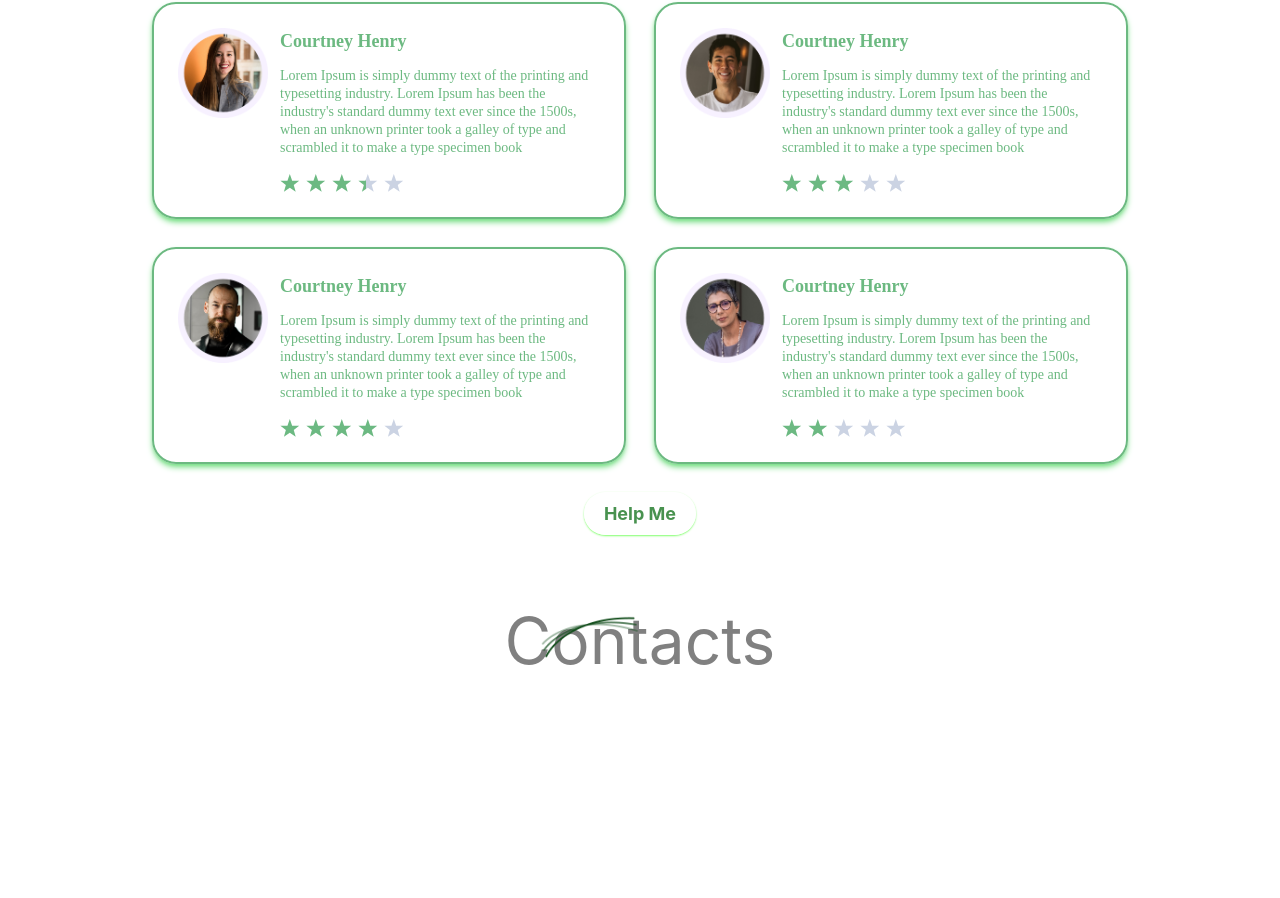
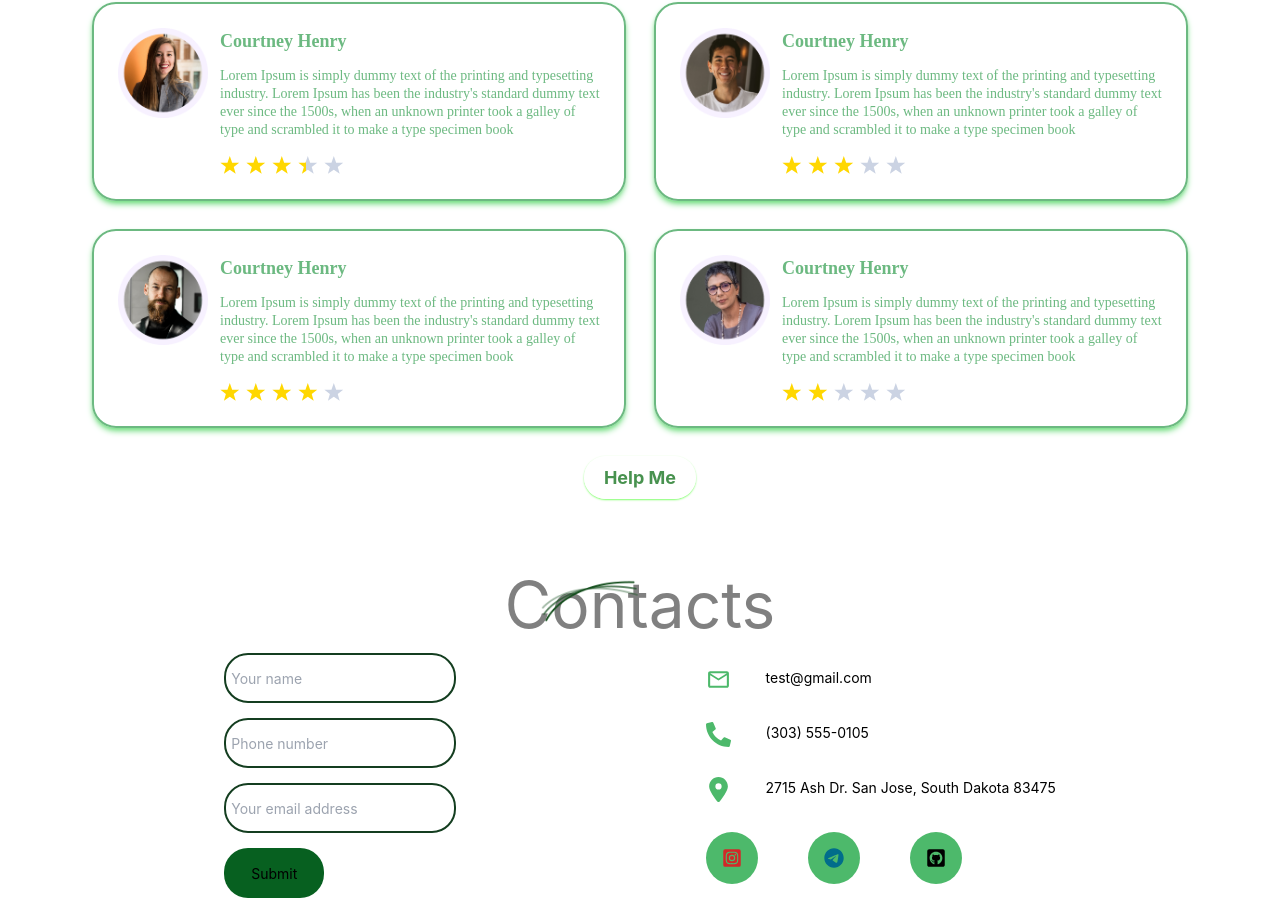
Before and after one commit to samariddin1661/roundr, a React (Create React App) app: page / in a window 1280 px wide. Shown: the part 2617-3515 px from the top of the page. Before the commit the page ends 3306 px from the top, so only its background shows below. Built offline with nearby package versions, Linux system fonts and the light colour scheme.

Commit message:
Contact
Contacts

```diff
--- a/package.json
+++ b/package.json
@@ -8,6 +8,7 @@
     "@testing-library/user-event": "^13.5.0",
     "react": "^18.2.0",
     "react-dom": "^18.2.0",
+    "react-icons": "^5.0.1",
     "react-scripts": "5.0.1",
     "react-star-ratings": "^2.3.0",
     "web-vitals": "^2.1.4"
--- a/src/components/Testymonials/Testymonials.jsx
+++ b/src/components/Testymonials/Testymonials.jsx
@@ -56,13 +56,13 @@ const Testymonials = () => {
           </div>
         <div className='text-[#6CB981] flex flex-col gap-3'>
           <h1 className='md:text-[18px] text-[16px] font-[600]'>{item.titli}</h1>
-          <p className='md:max-w-[320px] max-w-[300px] md:text-[14px] text-[12px] leading-[18px]'>{item.discription}</p>
+          <p className='md:max-w-[380px] max-w-[300px] w-fuul md:text-[14px] text-[12px] leading-[18px]'>{item.discription}</p>
           <i>
           <StarRatings
             rating={item.rating}
             starDimension="20px"
             starSpacing="3px"
-            starRatedColor="#6CB982"
+            starRatedColor="gold"
           />
           </i>
         </div>
--- a/src/components/contact/Contac.jsx
+++ b/src/components/contact/Contac.jsx
@@ -1,12 +1,44 @@
 import React from 'react'
 import TitleText from '../TitleText'
 import img from "../../images/image.png"
+import { MdOutlineMail } from "react-icons/md";
+import { FaPhoneAlt,FaInstagramSquare,FaGithubSquare } from "react-icons/fa";
+import { FaLocationDot,FaTelegram } from "react-icons/fa6";
 const Contac = () => {
   return (
     <div className='w-full '>
+      <div className='flae flex-col gap-[60px]'>
       <div className='relative'>
         <img src={img} alt="img" className='absolute md:w-[100px] w-[70px] right-[50%]' />
         <TitleText title='Contacts'/>
+      </div>
+      <div className='w-full flex flex-wrap items-center gap-[25px] justify-evenly'>
+        <div className='flex flex-col gap-[15px]'>
+          <input className='max-w-[300px] w-full md:h-[50px] h-[35px] p-[5px] md:text-[14px] text-[12px] border-[2px] border-[#143e20]     text-[black] outline-none rounded-3xl  ' type="text" placeholder='Your name'/>
+          <input className='max-w-[300px] w-full md:h-[50px] h-[35px] p-[5px] md:text-[14px] text-[12px] border-[2px] border-[#143e20]    text-[black] outline-none rounded-3xl   ' type="nomber" placeholder='Phone number' />
+          <input className='max-w-[300px] w-full md:h-[50px] h-[35px] p-[5px] md:text-[14px] text-[12px] border-[2px] border-[#143e20]    text-[black] outline-none rounded-3xl   ' type="email" placeholder='Your email address' />
+          <button className='w-[100px] md:h-[50px] h-[35px] md:text-[14px] text-[12px] text-center  bg-[#076020] text-[black] outline-none rounded-3xl p-[5px]'>Submit</button>
+        </div>
+        <div className='flex flex-col gap-[30px] md:text-[14px] text-[12px]'>
+          <span className='flex gap-[40px]'>
+            <i className='w-[20px] text-[25px] text-[#4DB96B]'><MdOutlineMail /></i>
+            <p>test@gmail.com</p>
+          </span>
+          <span className='flex gap-[40px]'>
+            <i className='w-[20px] text-[25px] text-[#4DB96B]'><FaPhoneAlt /></i>
+            <p>(303) 555-0105</p>
+          </span>
+          <span className='flex gap-[40px]'>
+            <i className='w-[20px] text-[25px] text-[#4DB96B]'><FaLocationDot /></i>
+            <p>2715 Ash Dr. San Jose, South Dakota 83475</p>
+          </span>
+          <span className='flex gap-[50px]'>
+            <a href="#" className='bg-[#4DB96B] text-[#d22828] p-4 rounded-full text-[20px]'><FaInstagramSquare  /></a>
+            <a href="#" className='bg-[#4DB96B] text-[#016d8b] p-4 rounded-full text-[20px]'><FaTelegram /></a>
+            <a href="#" className='bg-[#4DB96B] text-[#000000] p-4 rounded-full text-[20px]'><FaGithubSquare /></a>
+          </span>
+        </div>
+      </div>
       </div>
     </div>
   )
```
Also changed, not shown: 1 other file (tests, documents, lock files or other folders).
